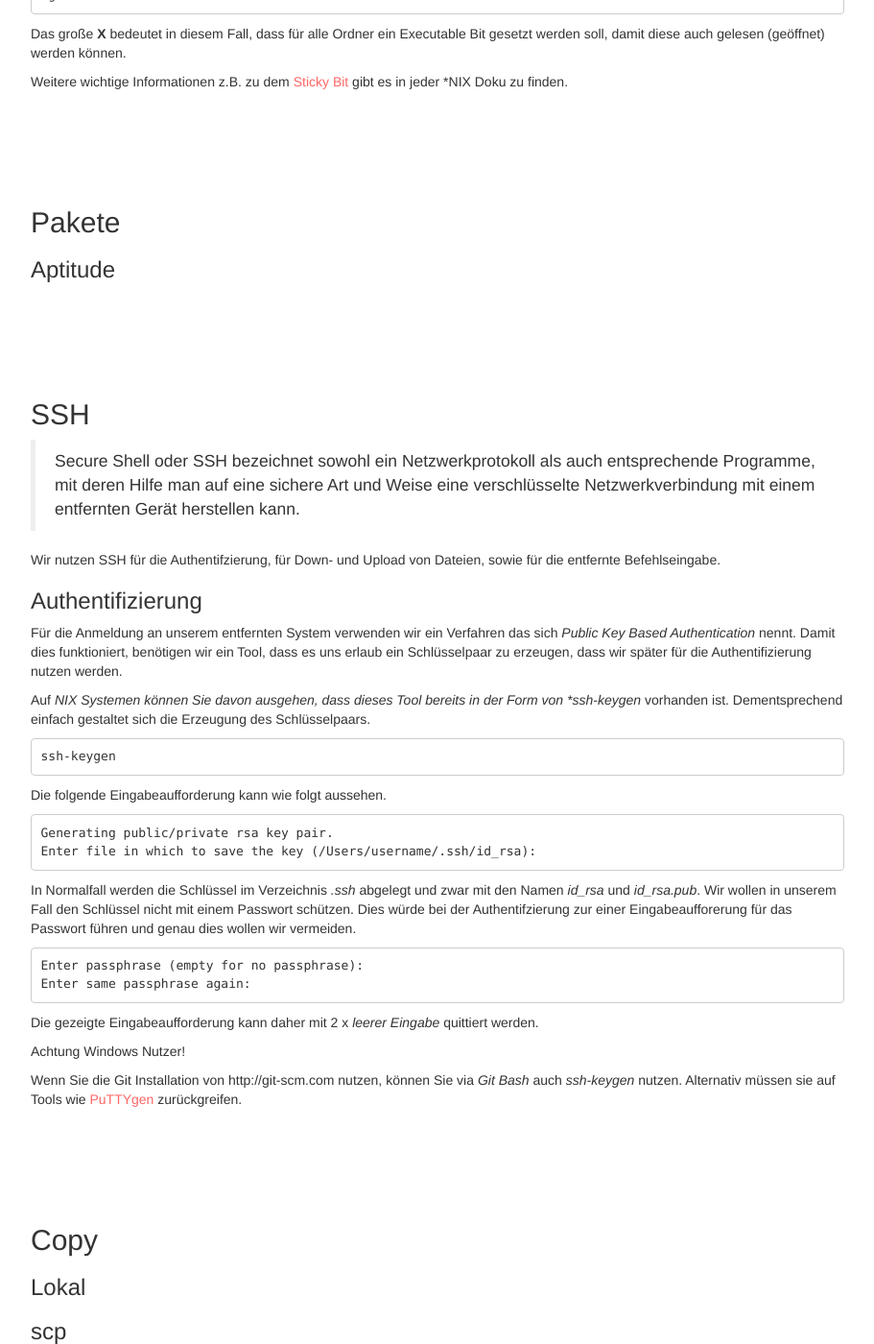
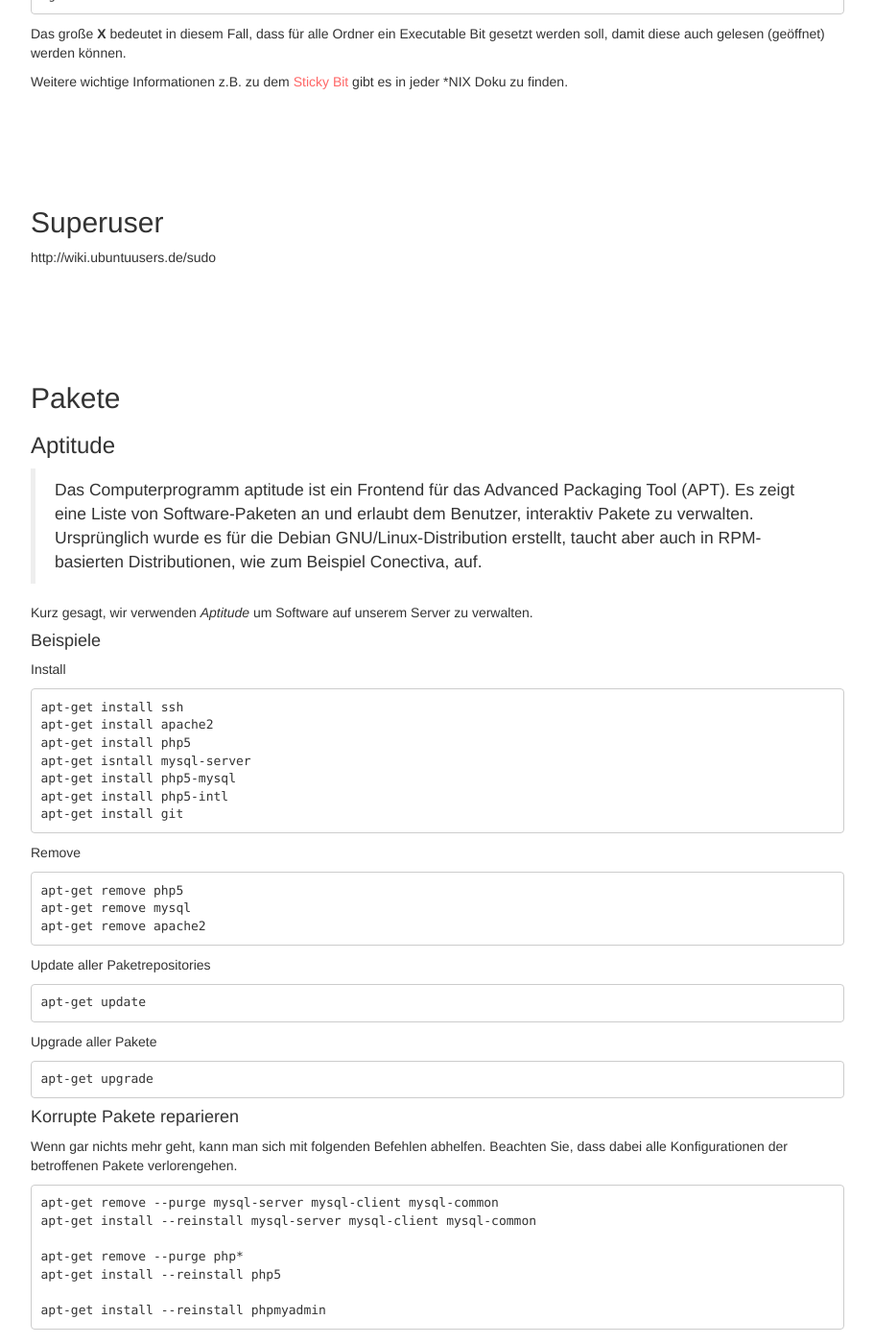
Before and after one commit to webPapaya/web-operations, a Jekyll site: the page built from index.md, in a window 1280 px wide and 1400 px high, scrolled down 2774 px. Shown: the whole window at 96% size, without its empty margins (38-949 px from the left). Built offline with Jekyll 4.4.1, drawn with Linux system fonts in a browser that asks for light colours; Markdown is read by kramdown in place of the engine named in the settings; some of the changed text lies outside the part shown.

Commit message:
Added a section about corrupt packages.

```diff
--- a/_includes/nav.html
+++ b/_includes/nav.html
@@ -4,6 +4,7 @@
         <a href="#basic">Einführung</a>
         <ul class="nav">
             <li><a href="#basic-unix-shell">UNIX Shell</a></li>
+            <li><a href="#basic-superuser">Superuser</a></li>
             <li><a href="#basic-pakete">Pakete</a></li>
             <li><a href="#basic-ssh">SSH</a></li>
             <li><a href="#basic-copy">Copy</a></li>
--- a/_layouts/default.html
+++ b/_layouts/default.html
@@ -20,10 +20,20 @@
             <div class="row">
                 <div class="col-sm-9">
                     {{ content }}
-                    <div class="wo-copy">
+                    <div class="row wo-copy">
                         <hr />
-                        <p>Hannes Moser 2014</p>
-                        <a rel="license" href="http://creativecommons.org/licenses/by/4.0/"><img alt="Creative Commons License" style="border-width:0" src="http://i.creativecommons.org/l/by/4.0/88x31.png" /></a><br />This work is licensed under a <a rel="license" href="http://creativecommons.org/licenses/by/4.0/">Creative Commons Attribution 4.0 International License</a>.
+                        <div class="col-sm-12">
+                            <div class="row">
+                                <div class="col-sm-3">
+                                    <a rel="license" href="http://creativecommons.org/licenses/by/4.0/">
+                                        <img alt="Creative Commons License" style="border-width:0" src="http://i.creativecommons.org/l/by/4.0/88x31.png" />
+                                    </a>
+                                </div>
+                                <div class="col-sm-9">
+                                    This work is licensed under a <a rel="license" href="http://creativecommons.org/licenses/by/4.0/">Creative Commons Attribution 4.0 International License</a>.
+                                </div>
+                            </div>
+                        </div>
                     </div>
                 </div>
                 <div class="col-sm-3 wo-nav-sidebar">
--- a/index.md
+++ b/index.md
@@ -129,8 +129,53 @@ gesetzt werden soll, damit diese auch gelesen (geöffnet) werden können.
 Weitere wichtige Informationen z.B. zu dem [Sticky Bit](http://en.wikipedia.org/wiki/Sticky_bit)
 gibt es in jeder *NIX Doku zu finden.
 
+## <a name="basic-superuser"></a>Superuser
+http://wiki.ubuntuusers.de/sudo
+
 ## <a name="basic-pakete"></a>Pakete
 ### Aptitude
+> Das Computerprogramm aptitude ist ein Frontend für das Advanced Packaging Tool (APT). Es zeigt eine Liste von Software-Paketen an und erlaubt dem Benutzer, interaktiv Pakete zu verwalten. Ursprünglich wurde es für die Debian GNU/Linux-Distribution erstellt, taucht aber auch in RPM-basierten Distributionen, wie zum Beispiel Conectiva, auf.
+
+Kurz gesagt, wir verwenden *Aptitude* um Software auf unserem Server zu verwalten.
+
+#### Beispiele
+
+Install
+
+    apt-get install ssh
+    apt-get install apache2
+    apt-get install php5
+    apt-get isntall mysql-server
+    apt-get install php5-mysql
+    apt-get install php5-intl
+    apt-get install git
+
+Remove
+
+    apt-get remove php5
+    apt-get remove mysql
+    apt-get remove apache2
+
+Update aller Paketrepositories
+
+    apt-get update
+
+Upgrade aller Pakete
+
+    apt-get upgrade
+
+#### Korrupte Pakete reparieren
+
+Wenn gar nichts mehr geht, kann man sich mit folgenden Befehlen abhelfen.
+Beachten Sie, dass dabei alle Konfigurationen der betroffenen Pakete verlorengehen.
+
+    apt-get remove --purge mysql-server mysql-client mysql-common
+    apt-get install --reinstall mysql-server mysql-client mysql-common
+
+    apt-get remove --purge php*
+    apt-get install --reinstall php5
+
+    apt-get install --reinstall phpmyadmin
 
 ## <a name="basic-ssh"></a>SSH
 
```
